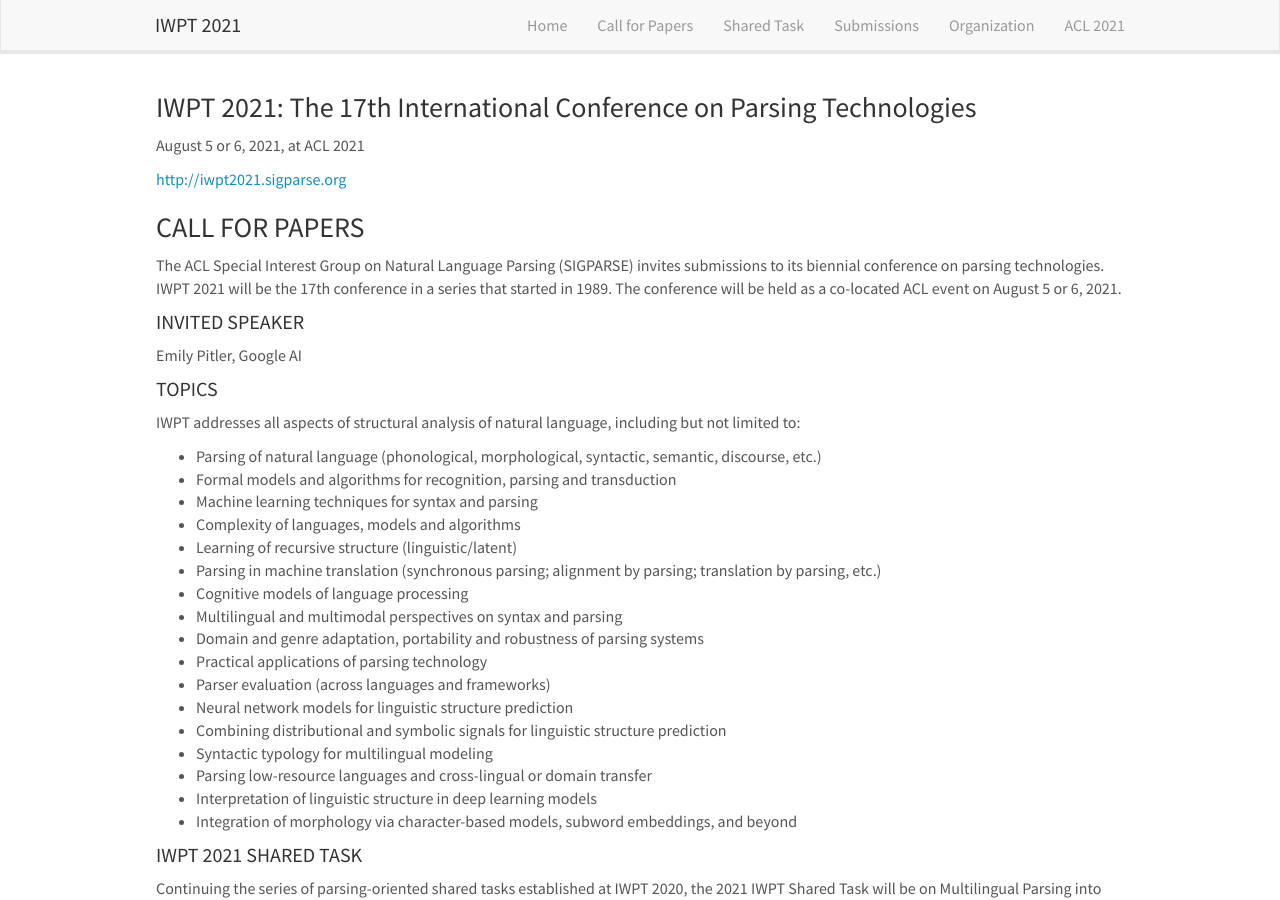
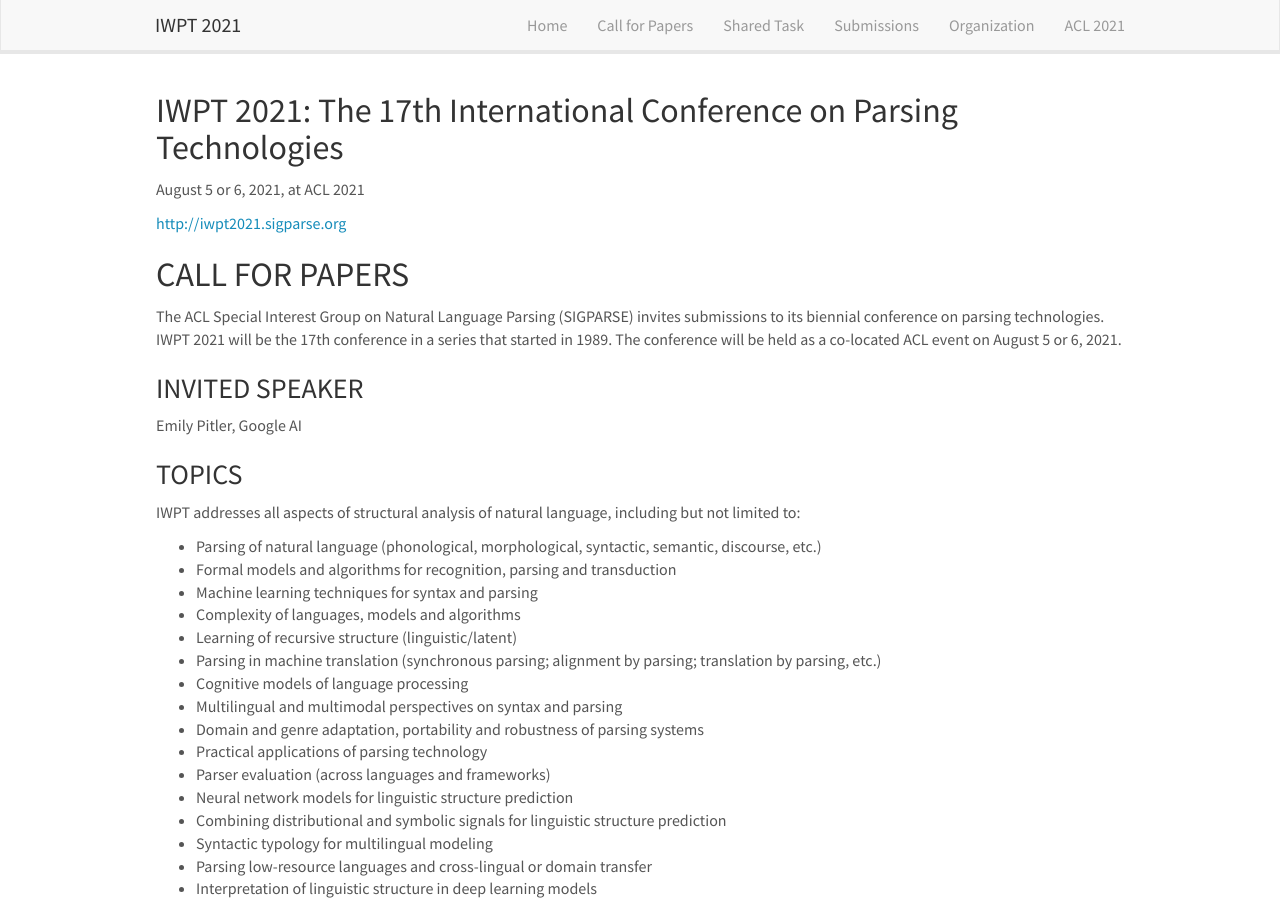
Before and after one commit to sigparse/iwpt2021, a Jekyll site: the page built from _pages/cfp.md, in a window 1280 px wide and 900 px high. Built offline with Jekyll 4.4.1, drawn with Linux system fonts in a browser that asks for light colours; nearby versions of some CDN libraries.

Commit message:
Update cfp.md

```diff
--- a/_pages/cfp.md
+++ b/_pages/cfp.md
@@ -6,23 +6,23 @@ sitemap: false
 permalink: /cfp
 ---
 
-### IWPT 2021: The 17th International Conference on Parsing Technologies
+## IWPT 2021: The 17th International Conference on Parsing Technologies
 August 5 or 6, 2021, at ACL 2021
 
 <http://iwpt2021.sigparse.org>
 
 
-### CALL FOR PAPERS
+## CALL FOR PAPERS
 
 The ACL Special Interest Group on Natural Language Parsing (SIGPARSE) invites submissions to its biennial conference on parsing technologies. IWPT 2021 will be the 17th conference in a series that started in 1989. The conference will be held as a co-located ACL event on August 5 or 6, 2021.
 
 
-#### INVITED SPEAKER
+### INVITED SPEAKER
 
 Emily Pitler, Google AI
 
 
-#### TOPICS
+### TOPICS
 
 IWPT addresses all aspects of structural analysis of natural language,
 including but not limited to:
@@ -46,7 +46,7 @@ including but not limited to:
 + Integration of morphology via character-based models, subword embeddings, and beyond
 
 
-#### IWPT 2021 SHARED TASK
+### IWPT 2021 SHARED TASK
 
 Continuing the series of parsing-oriented shared tasks established at IWPT 2020, the 2021 IWPT Shared Task will be on Multilingual Parsing into Enhanced Universal Dependendies.
 
@@ -54,7 +54,7 @@ Additional details about the IWPT 2021 shared task will be posted here:
 <https://iwpt2021.sigparse.org/sharedtask>
 
 
-#### IMPORTANT DATES
+### IMPORTANT DATES
 
 Submission deadline: April 26, 2021
 Notification of acceptance: May 28, 2021
@@ -62,13 +62,13 @@ Camera-ready versions due: June 7, 2021
 Conference: August 5 or 6, 2021
 
 
-#### SUBMISSIONS
+### SUBMISSIONS
 
 Submission information will be posted here:
 <https://iwpt2021.sigparse.org/submission>
 
 
-#### SUBMISSION FORMAT
+### SUBMISSION FORMAT
 
 All submissions must follow the ACL 2021 guidelines. Style templates for LaTeX and Microsoft Word are available at the following web site:
 <https://2021.aclweb.org/calls/papers/#submissions>
@@ -78,7 +78,7 @@ Submissions must be anonymous, i.e. not reveal author(s) on the title page or th
 The page limits for submissions are: up to nine pages of content for regular papers, and up to four pages of content for short papers; any additional number of pages can be used for bibliographic references.
 
 
-#### ORGANIZERS
+### ORGANIZERS
 
 - Stephan Oepen
 - Reut Tsarfaty
@@ -87,7 +87,7 @@ The page limits for submissions are: up to nine pages of content for regular pap
 - Yuji Matsumoto
 - Kenji Sagae
 
-#### SHARED TASK ORGANIZERS
+### SHARED TASK ORGANIZERS
 
 - Gosse Bouma
 - Djamé Seddah
```
